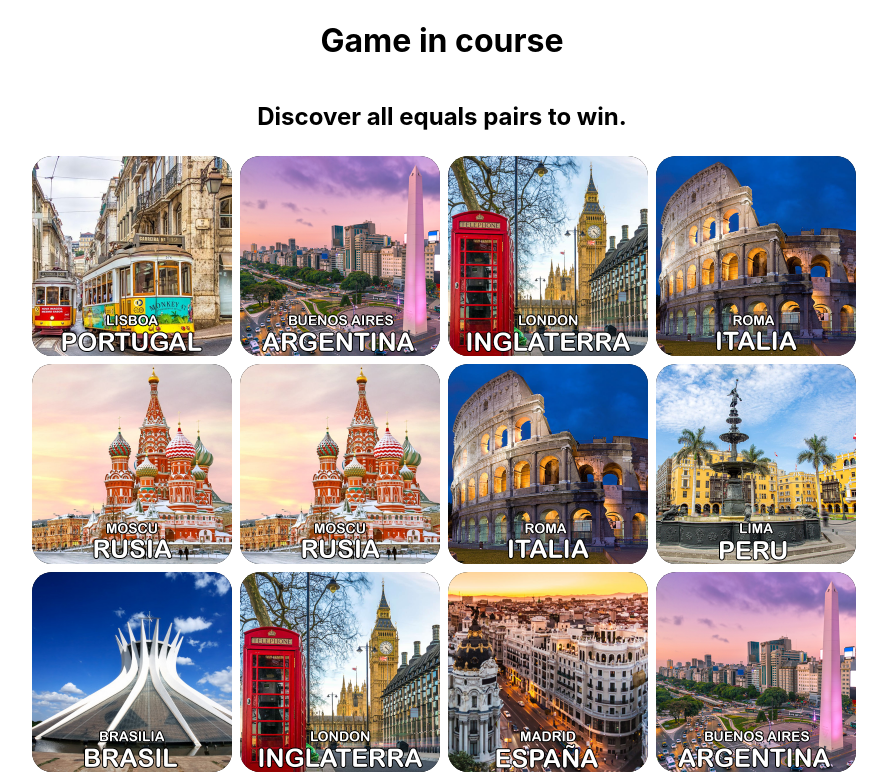
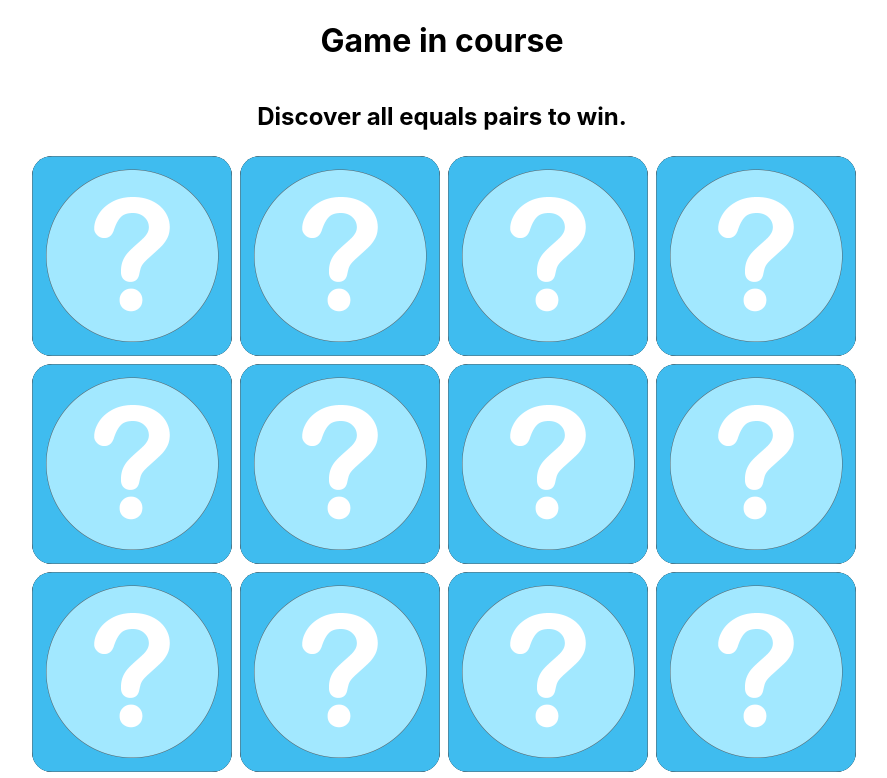
Before and after one commit to nicolasdemaio/unq-ui-nicolas-de-maio-trabajo-final, a React (Create React App) app: page /play in a window 1280 px wide. Shown: the top 778 px of the page, without its empty margins (198-1085 px from the left). Built offline with nearby package versions, Linux system fonts and the light colour scheme.

Commit message:
refactors, se anadio por el momento a game screen

```diff
--- a/src/components/atoms/CountryCard.js
+++ b/src/components/atoms/CountryCard.js
@@ -1,11 +1,25 @@
 import './CountryCard.css'
+import notDiscoveredImage from './not_discovered_country.png'
+import {useState} from "react";
 
-const CountryCard = (props) => {
+const CountryCard = ({name, number, image, seeCard, initialDiscovered}) => {
+
+    const [discovered, setDiscovered] = useState(initialDiscovered)
+
+    const handleClick = () => {
+        const returnedNumber = seeCard(name, number)
+        if (returnedNumber != 0) {
+            setDiscovered(true)
+        }
+
+    }
+
     return (
-        <div className='country-card'>
-            <div>
-                <img className='country-image' src={props.country.imageSrc}/>
-            </div>
+        <div className='country-card' onClick={handleClick}>
+            {discovered ?
+                <img className='country-image' src={image}/> :
+                <img className='country-image' src={notDiscoveredImage}/>
+            }
         </div>
     )
 }
--- a/src/components/molecules/Board.css
+++ /dev/null
@@ -1,10 +0,0 @@
-.cards-container {
-    display: grid;
-    width: 820px;
-    height: 820px;
-    grid-template-columns: repeat(4, 1fr);
-    grid-auto-rows: 200px;
-    grid-gap: 8px 8px;
-    padding: 5px;
-    margin: auto;
-}
--- a/src/components/molecules/Board.js
+++ /dev/null
@@ -1,15 +0,0 @@
-import './Board.css'
-import CountryCard from "../atoms/CountryCard";
-
-const Board = ({countriesCards}) => {
-    return (
-        <div className='cards-container'>
-            {countriesCards.map((countryCard, i) => {
-                return <CountryCard key={i} country={countryCard} hide={true}/>
-            })}
-        </div>
-    )
-}
-
-
-export default Board
--- a/src/components/screens/GameScreen.css
+++ b/src/components/screens/GameScreen.css
@@ -3,3 +3,14 @@
     flex-direction: column;
     align-items: center;
 }
+
+.cards-container {
+    display: grid;
+    width: 820px;
+    height: 820px;
+    grid-template-columns: repeat(4, 1fr);
+    grid-auto-rows: 200px;
+    grid-gap: 8px 8px;
+    padding: 5px;
+    margin: auto;
+}
--- a/src/components/screens/GameScreen.jsx
+++ b/src/components/screens/GameScreen.jsx
@@ -1,16 +1,15 @@
 import './GameScreen.css'
-import countries from "../../assets/countries";
+import gameCountries from "../../assets/countries";
 import {useEffect, useState} from "react";
-import Board from "../molecules/Board";
+import CountryCard from "../atoms/CountryCard";
 
 const GameScreen = () => {
 
-    const [countriesCards, setCountriesCards] = useState([])
+    const [countries, setCountries] = useState([])
 
     useEffect(() => {
-        const randomizedCountries = randomizeArray(countries.concat(countries))
-        setCountriesCards(randomizedCountries)
-        console.log(randomizedCountries)
+        const randomizedCountries = randomizeArray(gameCountries.concat(gameCountries))
+        setCountries(randomizedCountries)
     }, [])
 
     const randomizeArray = anArray => {
@@ -21,11 +20,53 @@ const GameScreen = () => {
         return anArray;
     }
 
+    const [cardA, setCardA] = useState({})
+    const [cardB, setCardB] = useState({})
+
+    const checkIfMatchTheSelectedCountries = () => {
+        if (cardA.number == cardB.name) {
+
+        } else {
+            resetSelectedCards()
+        }
+    }
+
+    const resetSelectedCards = () => {
+
+    }
+
+    const seeCard = (name, index) => {
+        if (cardA.name === name && cardA.index === index) return 0 // To exit, do nothing.
+        if (!cardA.name) {
+            setCardA({name, index})
+        } else if (!cardB.name) {
+            setCardB({name, index})
+            setTimeout(() =>
+                checkIfMatchTheSelectedCountries(), 1000
+            )
+
+        }
+    }
+
     return (
         <div className='gamescreen-container'>
             <h1>Game in course</h1>
             <h2>Discover all equals pairs to win.</h2>
-            <Board countriesCards={countriesCards}/>
+            <div className='cards-container'>
+                {countries.map((country, i) => (
+                    <CountryCard
+                        name={country.name}
+                        number={i}
+                        image={country.imageSrc}
+                        seeCard={seeCard}
+                        discovered={false}
+                    />
+                ))}
+            </div>
+
+            <p>{cardA.name}</p>
+            <p>{cardB.name}</p>
+
         </div>
 
     )
```
Also changed, not shown: src/components/atoms/not_discovered_country.png (renamed from src/assets/not_selected_country.png).
